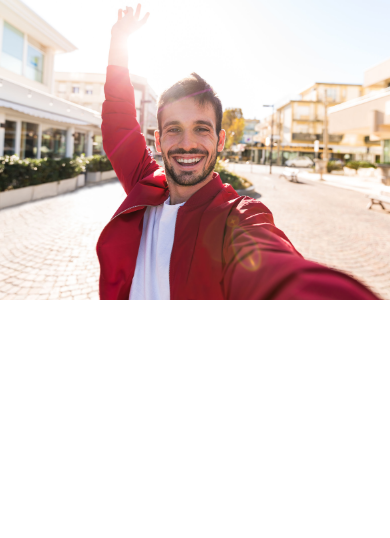
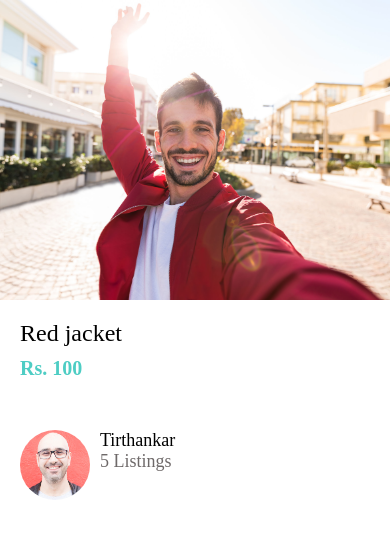
Before and after one commit to tirthankarkundu17/ReactNative-DoneWithIt, a React Native app: screen / in a window 390 px wide. Shown: the top 538 px of the page. Built offline with nearby package versions, Linux system fonts and the light colour scheme.

Commit message:
Added ListItems

```diff
--- a/app/components/AppText.js
+++ b/app/components/AppText.js
@@ -1,21 +1,13 @@
 import React from "react";
-import {
-  StyleSheet,
-  Text,
-  TouchableHighlight,
-  TouchableOpacity,
-  View,
-} from "react-native";
+import { View, Text, StyleSheet, Platform } from "react-native";
 
-import colors from "../config/colors";
-
-export default function AppText({ title }) {
-  return <Text style={styles.text}>{title}</Text>;
+export default function AppText({ children, style }) {
+  return <Text style={[styles.text, style]}>{children}</Text>;
 }
 
 const styles = StyleSheet.create({
   text: {
-    color: colors.black,
     fontSize: 18,
+    fontFamily: Platform.OS === "android" ? "Roboto" : "Avenir",
   },
 });
--- a/app/config/colors.js
+++ b/app/config/colors.js
@@ -3,4 +3,5 @@ export default {
   secondary: "#4ecdc4",
   black: "#000",
   white: "#fff",
+  medium: "#6e6969",
 };
--- /dev/null
+++ b/app/screens/ListItem.js
@@ -0,0 +1,35 @@
+import React from "react";
+import { Image, StyleSheet, Text, View } from "react-native";
+import AppText from "../components/AppText";
+
+import colors from "../config/colors";
+
+export default function ListItem({ title, subTitle, image }) {
+  return (
+    <View style={styles.container}>
+      <Image style={styles.image} source={image} />
+      <View>
+        <AppText style={styles.title}>{title}</AppText>
+        <AppText style={styles.subTitle}>{subTitle}</AppText>
+      </View>
+    </View>
+  );
+}
+
+const styles = StyleSheet.create({
+  container: {
+    flexDirection: "row",
+  },
+  image: {
+    width: 70,
+    height: 70,
+    borderRadius: "50%",
+    marginRight: 10,
+  },
+  title: {
+    fontWeight: "500",
+  },
+  subTitle: {
+    color: colors.medium,
+  },
+});
--- a/app/screens/ListingDetailsScreen.js
+++ b/app/screens/ListingDetailsScreen.js
@@ -1,11 +1,23 @@
 import React from "react";
 import { Image, StyleSheet, Text, View } from "react-native";
 import AppText from "../components/AppText";
+import colors from "../config/colors";
+import ListItem from "./ListItem";
 export default function ListingDetailsScreen() {
   return (
     <View>
       <Image style={styles.image} source={require("../assets/jacket.jpg")} />
-      <AppText>Red jacket</AppText>
+      <View style={styles.detailsContainer}>
+        <AppText style={styles.title}>Red jacket</AppText>
+        <AppText style={styles.price}>Rs. 100</AppText>
+        <View style={styles.userContainer}>
+          <ListItem
+            image={require("../assets/mosh.jpg")}
+            title="Tirthankar"
+            subTitle="5 Listings"
+          />
+        </View>
+      </View>
     </View>
   );
 }
@@ -15,4 +27,20 @@ const styles = StyleSheet.create({
     width: "100%",
     height: 300,
   },
+  detailsContainer: {
+    padding: 20,
+  },
+  title: {
+    fontSize: 24,
+    fontWeight: "200",
+  },
+  price: {
+    color: colors.secondary,
+    fontWeight: "bold",
+    fontSize: 20,
+    marginVertical: 10,
+  },
+  userContainer: {
+    marginVertical: 40,
+  },
 });
```
